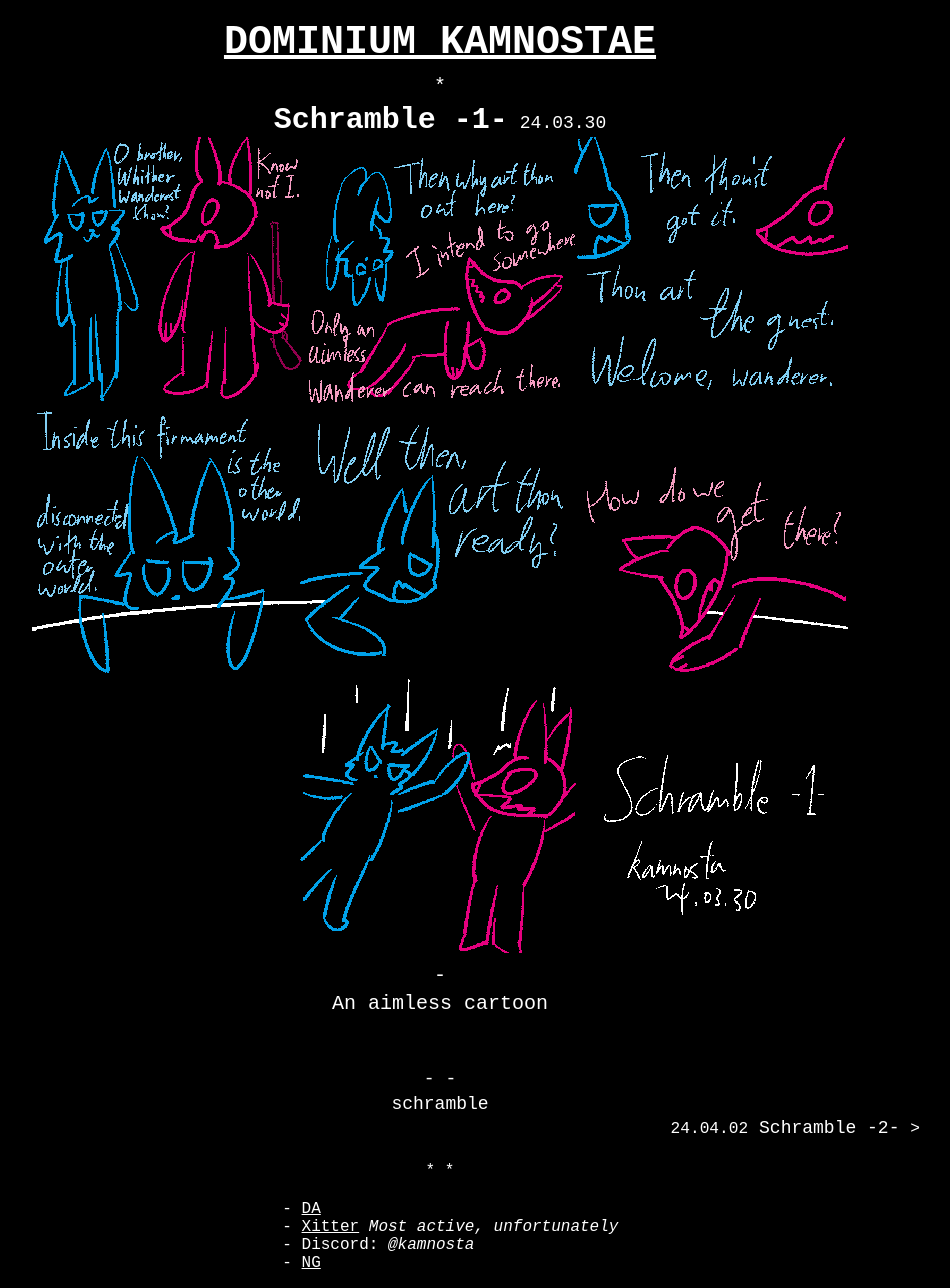
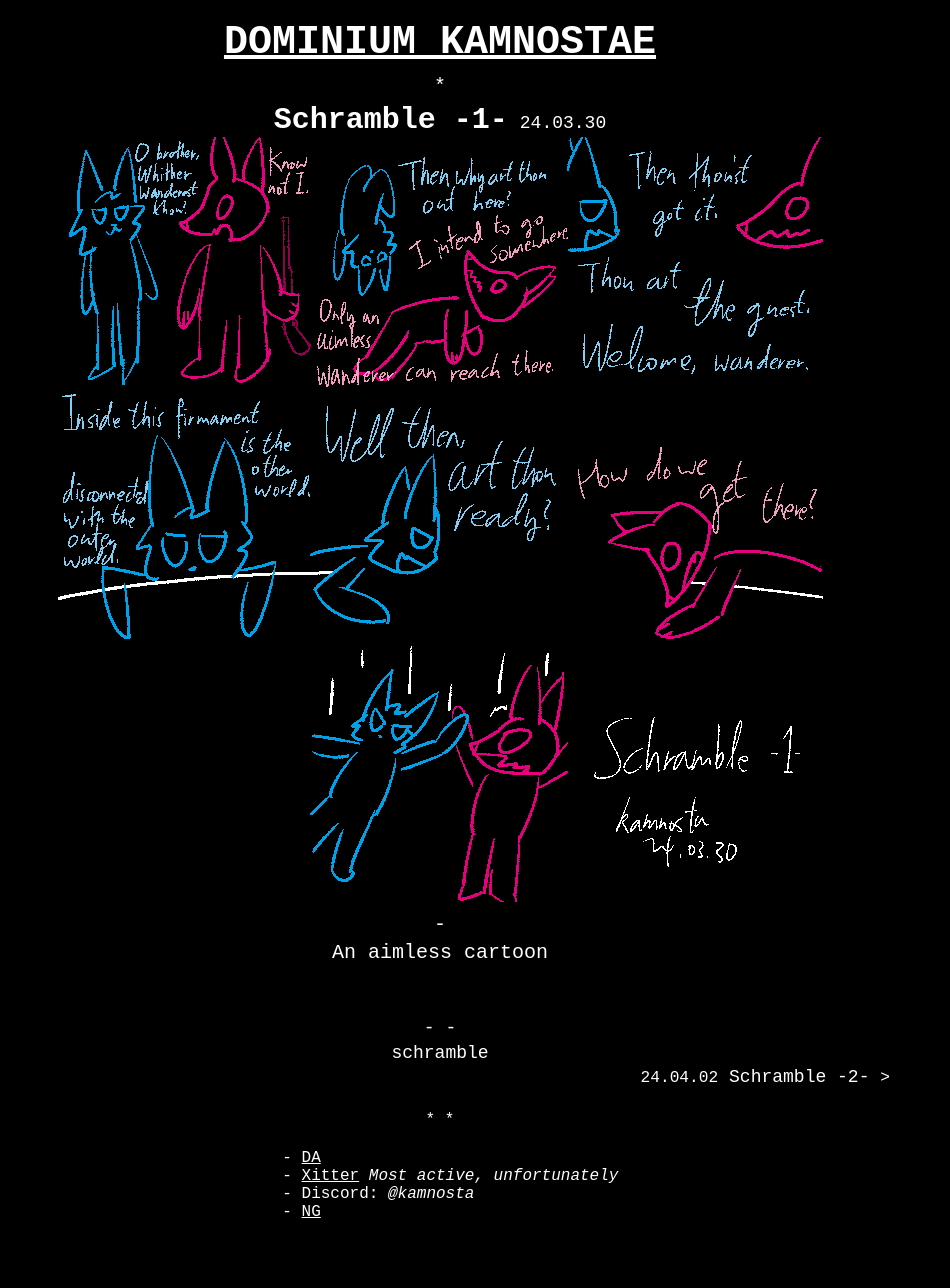
Before and after one commit to kamnosta/testproj, a Jekyll site: the page built from _schramble/24-03-30-1.md, in a window 1280 px wide. Shown: the whole page, without its empty margins (200-1150 px from the left). Built offline with Jekyll 4.4.1, drawn with Linux system fonts in a browser that asks for light colours; after the commit the page ends 1237 px from its top, so only the background shows below that.

Commit message:
max-width now fits vh

```diff
--- a/_layouts/base.html
+++ b/_layouts/base.html
@@ -34,11 +34,10 @@
 
 				margin: 0 auto;
 
-				max-width: 90vw;
+				max-width: 100vh;
 
 				@media (64em < width) {
 					font-size: 125%;
-					max-width: 48em;
 				}
 			}
 
--- a/_layouts/post.html
+++ b/_layouts/post.html
@@ -37,8 +37,10 @@ layout: base
 		font-size: 90%;
 	}
 
-	.content-div img {
-		max-width: 85%;
-		max-height: 85%;
+	@media (orientation: landscape) {
+		.content-div img {
+			max-width: 85%;
+			max-height: 85%;
+		}
 	}
 </style>
```
